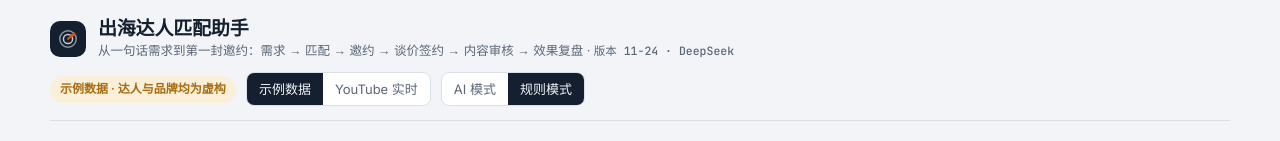
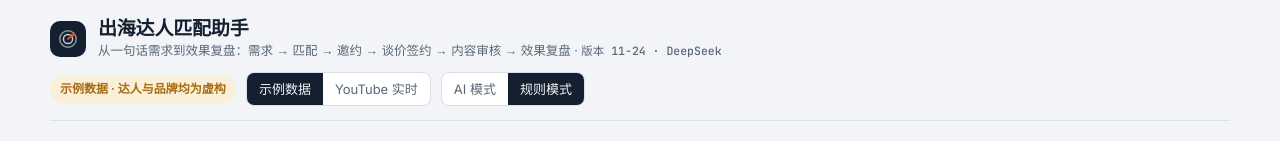
Before and after one commit to z2302743489/influencer-match-demo, a plain HTML site: page index.html in a window 1280 px wide. Shown: the top 141 px of the page. Drawn offline with Linux system fonts and the light colour scheme.

Commit message:
副标题改成从一句话需求到效果复盘
Co-Authored-By: Claude Opus 5.5 <noreply@anthropic.com>

```diff
--- a/index.html
+++ b/index.html
@@ -264,7 +264,7 @@ label.inline{display:inline-flex;gap:8px;align-items:center;cursor:pointer;font-
       </div>
       <div>
         <h1>出海达人匹配助手</h1>
-        <div class="sub">从一句话需求到第一封邀约：需求 → 匹配 → 邀约 → 谈价签约 → 内容审核 → 效果复盘 · <span class="num">版本 11-24 · DeepSeek</span></div>
+        <div class="sub">从一句话需求到效果复盘：需求 → 匹配 → 邀约 → 谈价签约 → 内容审核 → 效果复盘 · <span class="num">版本 11-24 · DeepSeek</span></div>
       </div>
     </div>
     <div class="top-right">
```
